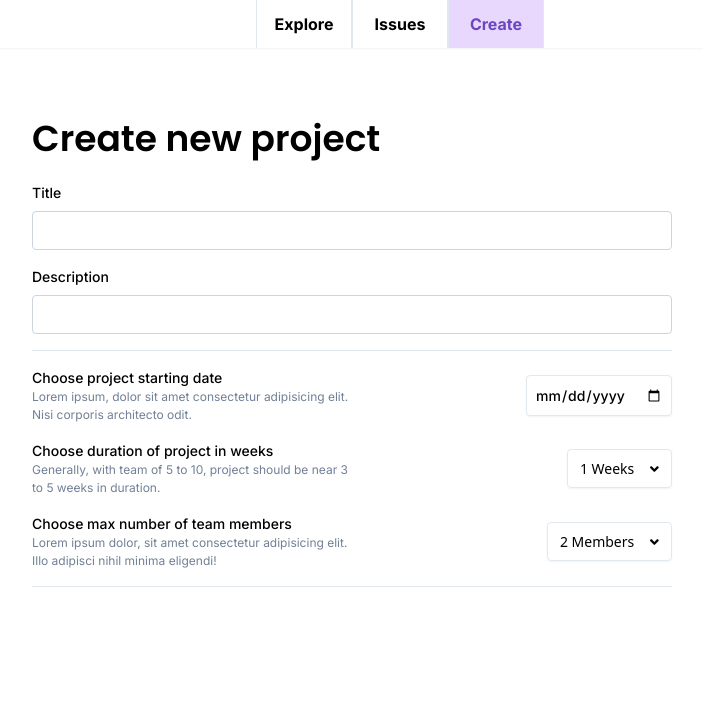
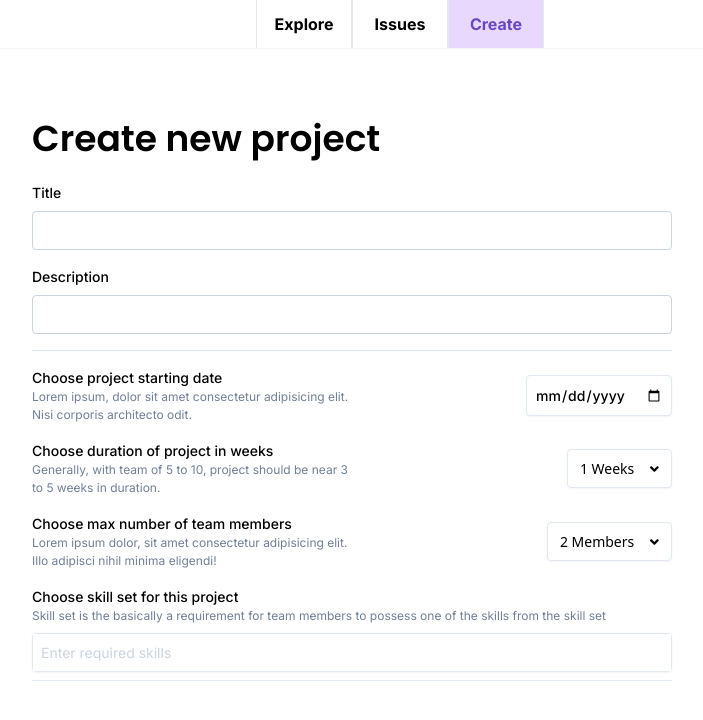
Before and after one commit to joshiprashanthd/startup, a React app in the folder root/frontend/: page /create in a window 1280 px wide. Shown: the top 720 px of the page, without its empty margins (288-991 px from the left). Built offline with nearby package versions, Linux system fonts and the light colour scheme.

Commit message:
CHORE: Add SkillSelectorField to create page

```diff
--- a/root/frontend/src/pages/create-page/index.tsx
+++ b/root/frontend/src/pages/create-page/index.tsx
@@ -2,6 +2,7 @@ import React, { useState } from "react";
 import { Dropdown } from "../../components/core/dropdown";
 import { InputField } from "../../components/core/input-field";
 import { Navbar } from "../../components/navbar";
+import { SkillSelectorField } from "../../components/skill-selector-field";
 
 export const CreatePage = function (props: any) {
   const [title, setTitle] = useState("");
@@ -85,6 +86,20 @@ export const CreatePage = function (props: any) {
             </Dropdown>
           </SelectorItem>
         </InputItem>
+        <div>
+          <DescriptionItem>
+            <DescriptionHeading>
+              Choose skill set for this project
+            </DescriptionHeading>
+            <DescriptionBody>
+              Skill set is the basically a requirement for team members to
+              possess one of the skills from the skill set
+            </DescriptionBody>
+          </DescriptionItem>
+          <div>
+            <SkillSelectorField />
+          </div>
+        </div>
         <hr />
       </div>
     </div>
```
